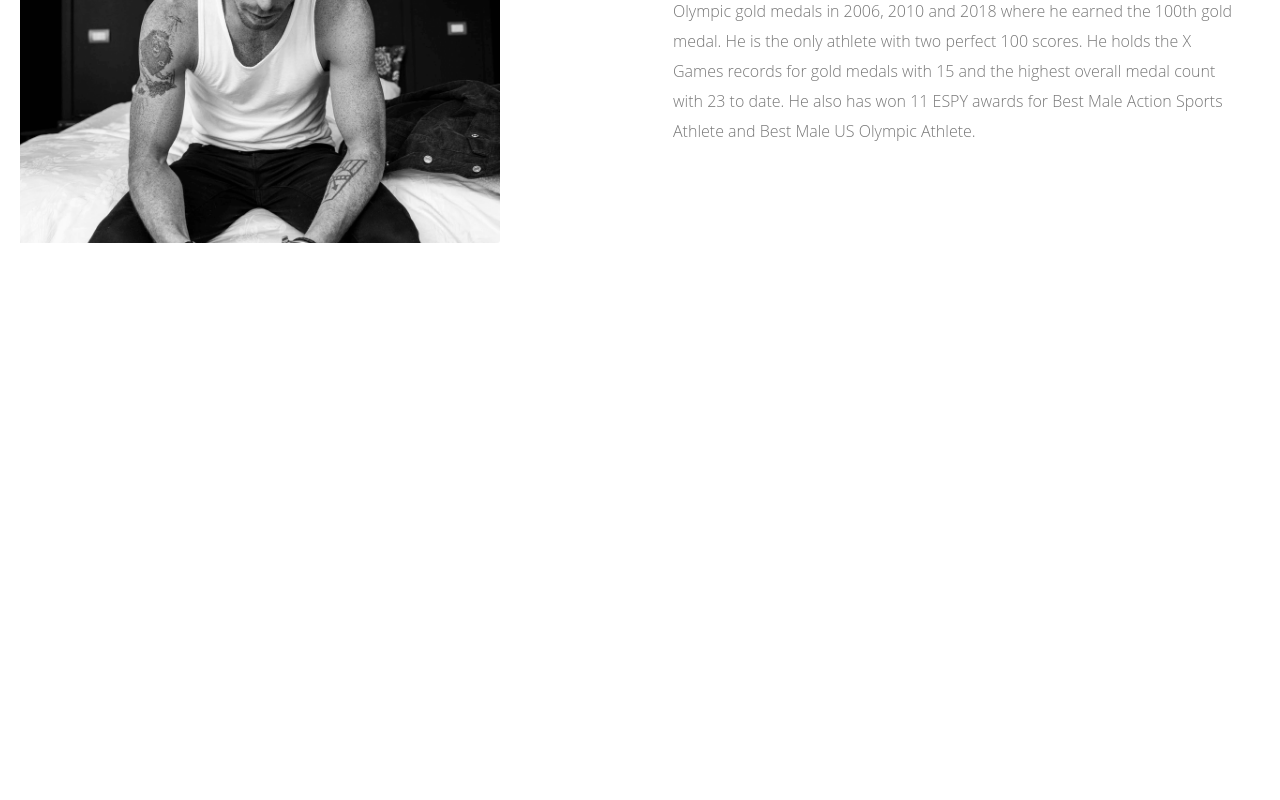
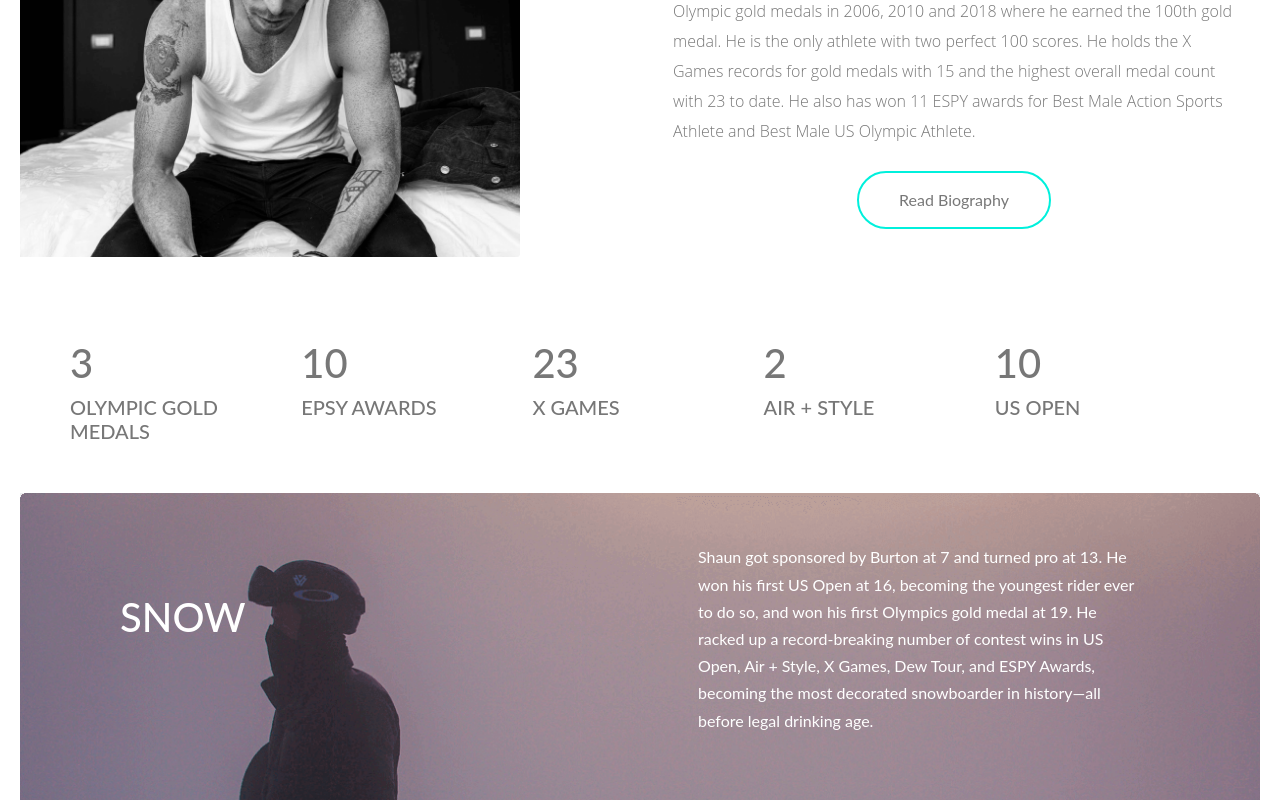
Before and after one commit to najdi123/maral-rasekhi, a React (Create React App) app: page / in a window 1280 px wide. Shown: the part 1257-2057 px from the top of the page. Before the commit the page ends 1530 px from the top, so only its background shows below. Built offline with nearby package versions, Linux system fonts and the light colour scheme.

Commit message:
added 2 components to home page

```diff
--- a/src/components/Header.css
+++ b/src/components/Header.css
@@ -27,10 +27,11 @@
     text-align: center;
 }
 .heading-primary {
+
     text-align: center;
     color: #fff;
     font-size: 55px;
-    margin-bottom: 60px;
+    margin-bottom: 40px;
     backface-visibility: hidden;
 }
 .heading-primary-main {
@@ -45,10 +46,11 @@
     animation-duration: 3s;
     animation-timing-function: ease-out;
 
-    font-size: 62px;
+    font-size: 52px;
     font-family: "Arial Narrow";
 }
 .heading-primary-sub {
+    font-size:49px;
     font-family: "Arial";
     font-weight: 600;
     display: block;
--- a/src/components/Intro.css
+++ b/src/components/Intro.css
@@ -1,16 +1,16 @@
 .intro {
     /*display:inline-block !important;*/
     /*width:50% !important;*/
-    -webkit-column-width: 450px;
-    -moz-column-width: 450px;
-    column-width: 450px;
+    -webkit-column-width: 500px;
+    -moz-column-width: 500px;
+    column-width: 500px;
 }
 
 .intro-top {
     padding: 30px 0 30px 0;
 }
 .intro-image {
-    max-width: 480px;
+    max-width: 500px;
     height: auto;
     display: inline-block;
 }
@@ -29,9 +29,58 @@
     padding-left: 15px;
 
 }
+.intro-button {
+    text-align: center;
+    margin: 25px;
+
+}
+.test {
+    border: #00F0DC 2px solid;
+}
 @media only screen and (max-width: 480px) {
+    /*.column50 {*/
+    /*display:block !important;*/
+    /*width:100% !important;*/
+    /*}*/
+    .intro-image {
+        max-width: 80%;
+        height: auto;
+        display: inline-block;
+    }
+}
+@media only screen and (max-width: 800px) {
     /*.column50 {*/
         /*display:block !important;*/
         /*width:100% !important;*/
     /*}*/
+    .intro-image {
+        max-width: 100%;
+        height: auto;
+        display: inline-block;
+    }
+    .intro {
+        /*display:inline-block !important;*/
+        /*width:50% !important;*/
+        -webkit-column-width: 350px;
+        -moz-column-width: 350px;
+        column-width: 350px;
+    }
 }
+@media only screen and (max-width: 1000px) {
+    /*.column50 {*/
+    /*display:block !important;*/
+    /*width:100% !important;*/
+    /*}*/
+    .intro-image {
+        max-width: 100%;
+        height: auto;
+        display: inline-block;
+    }
+    .intro {
+        /*display:inline-block !important;*/
+        /*width:50% !important;*/
+        -webkit-column-width: 350px;
+        -moz-column-width: 350px;
+        column-width: 350px;
+    }
+}
--- a/src/components/Intro.js
+++ b/src/components/Intro.js
@@ -3,7 +3,7 @@
 // import Flash from "react-reveal/Flash";
 import './Intro.css'
 
-class Jumbotron extends Component {
+class Intro extends Component {
     render() {
         return (
             <div className="intro flex-container">
@@ -19,12 +19,16 @@
                             Shaun has amassed numerous titles and victories, most notably 3 Winter Olympic gold medals in 2006, 2010 and 2018 where he earned the 100th gold medal. He is the only athlete with two perfect 100 scores. He holds the X Games records for gold medals with 15 and the highest overall medal count with 23 to date. He also has won 11 ESPY awards for Best Male Action Sports Athlete and Best Male US Olympic Athlete.
                    </p>
 
+                    <div className="intro-button">
+                        <a href="#" className="btn btn-white test">Read Biography</a>
+                    </div>
 
                 </div>
+
 
             </div>
         );
     }
 }
 
-export default Jumbotron;
+export default Intro;
--- /dev/null
+++ b/src/components/Snow.css
@@ -0,0 +1,23 @@
+.snow {
+    background-image: url("../images/03-snow-01.png");
+    background-size: cover;
+    color: white;
+}
+.snow-title {
+
+    /*-webkit-column-width: 50vh;*/
+    /*-moz-column-width: 50vh;*/
+    /*column-width: 50vh;*/
+
+    margin:40px;
+    padding:60px;
+
+}
+.snow-text {
+    /*-webkit-column-width: 50vh;*/
+    /*-moz-column-width: 50vh;*/
+    /*column-width: 50vh;*/
+
+    margin:20px;
+    padding:30px;
+}
--- /dev/null
+++ b/src/components/Snow.js
@@ -0,0 +1,31 @@
+import React, {Component} from 'react';
+
+// import Fade from "react-reveal/Fade";
+// import Flash from "react-reveal/Flash";
+import './Snow.css'
+
+class Snow extends Component {
+    render() {
+        return (
+            <div className="snow intro">
+                <div className="snow-title intro-top">
+                    <h1>SNOW</h1>
+                </div>
+                <div className="snow-text intro-image">
+                    <p>Shaun got sponsored by Burton at 7 and turned pro at 13. He won his first US Open at 16, becoming the youngest rider ever to do so, and won his first Olympics gold medal at 19. He racked up a record-breaking number of contest wins in US Open, Air + Style, X Games, Dew Tour, and ESPY Awards, becoming the most decorated snowboarder in history—all before legal drinking age.
+
+                    </p>
+                </div>
+
+
+
+
+
+
+
+            </div>
+        );
+    }
+}
+
+export default Snow;
--- /dev/null
+++ b/src/components/Xp.css
@@ -0,0 +1,14 @@
+.xp {
+    -webkit-column-width: 200px;
+    -moz-column-width: 200px;
+    column-width: 200px;
+
+    margin:20px;
+    padding:30px;
+}
+.xp-number {
+
+}
+.xp-title {
+
+}
--- /dev/null
+++ b/src/components/Xp.js
@@ -0,0 +1,50 @@
+import React, {Component} from 'react';
+// import Fade from "react-reveal/Fade";
+// import Flash from "react-reveal/Flash";
+import './Xp.css'
+
+class Xp extends Component {
+    render() {
+        return (
+            <div className="xp">
+                <div className="number">
+                    <h1>3</h1>
+                </div>
+                <div className="title">
+                    <h5>OLYMPIC GOLD MEDALS</h5>
+                </div>
+
+                <div className="number">
+                    <h1>10</h1>
+                </div>
+                <div className="title">
+                    <h5>EPSY AWARDS</h5>
+                </div>
+
+                <div className="number">
+                    <h1>23</h1>
+                </div>
+                <div className="title">
+                    <h5>X GAMES</h5>
+                </div>
+
+                <div className="number">
+                    <h1>2</h1>
+                </div>
+                <div className="title">
+                    <h5>AIR + STYLE</h5>
+                </div>
+
+                <div className="xp-number">
+                    <h1>10</h1>
+                </div>
+                <div className="xp-title">
+                    <h5>US OPEN</h5>
+                </div>
+
+            </div>
+        );
+    }
+}
+
+export default Xp;
--- a/src/pages/Home.js
+++ b/src/pages/Home.js
@@ -4,6 +4,8 @@
 import Header from '../components/Header';
 import Jumbotron from '../components/Jumbotron.jsx';
 import Intro from '../components/Intro.js';
+import Xp from '../components/Xp.js';
+import Snow from '../components/Snow.js';
 // import Gallery from '../components/Gallery'
 import "./Home.css";
 
@@ -17,7 +19,8 @@
                 <Header/>
                 <Jumbotron/>
                 <Intro/>
-
+                <Xp/>
+                <Snow/>
             </div>
         );
     }
```
Also changed, not shown: src/images/03-snow-01.png (added).
